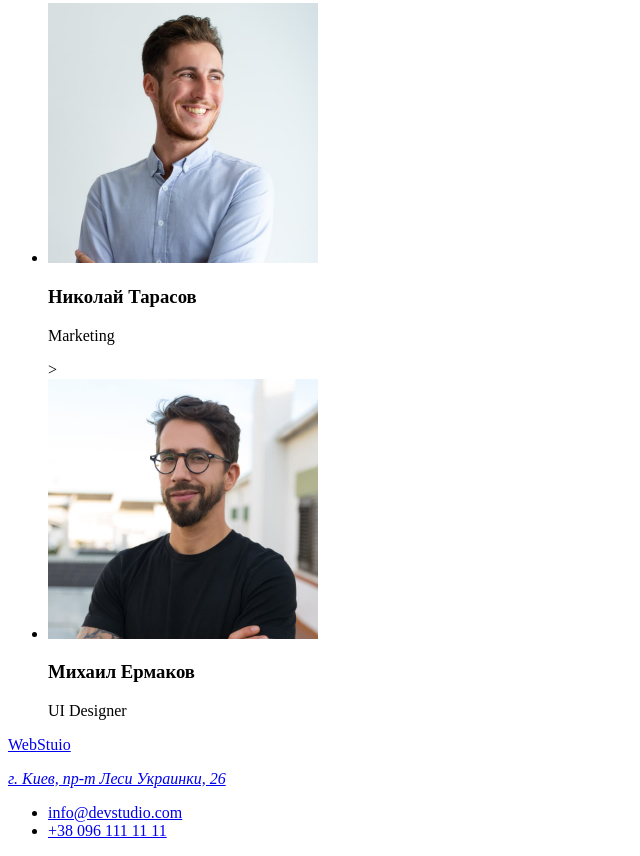
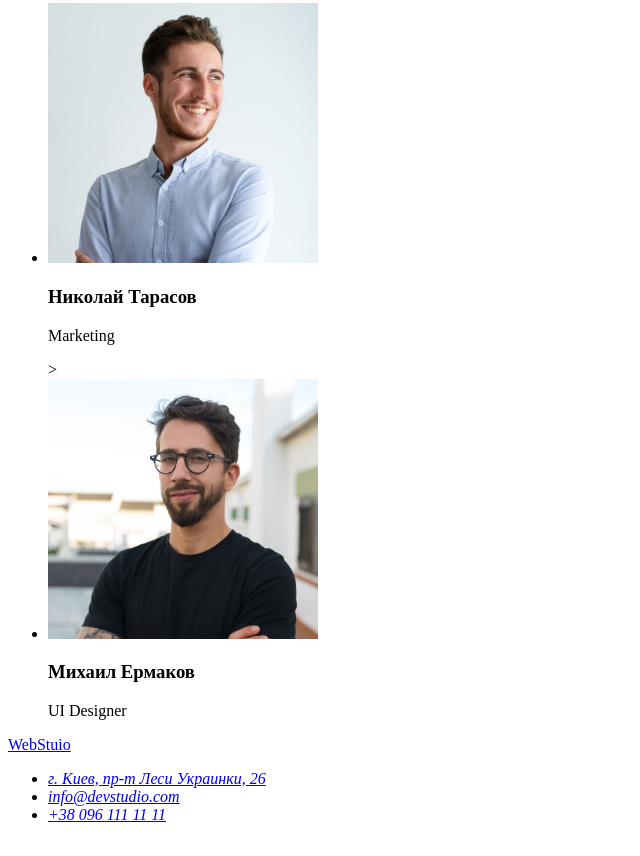
Before and after one commit to Andrusenko-Oleg/goit-markup-hw-01, a plain HTML site: page index.html in a window 1280 px wide. Shown: the part 2087-2943 px from the top of the page, without its empty margins (0-640 px from the left). Drawn offline with Linux system fonts and the light colour scheme.

Commit message:
Корректировал подвал
1) Добавил ссылку с гугла в адрес
2) Отредактировал ссылку с логотипом в подвале

```diff
--- a/index.html
+++ b/index.html
@@ -90,21 +90,16 @@
                 </ul>
             </section>
         </main>
-
     <!-- Футер -->
         <footer>
-            <a href="#" target="parent ">
-                <p>
-                    <span>Web</span>Stuio
-                </p>
-            </a>
+            <a href="#" target="parent "><span>Web</span>Stuio</a>
             <address>
-                <a href="#">г. Киев, пр-т Леси Украинки, 26</a>
-            </address>
                 <ul>
+                    <li><a href="https://goo.gl/maps/L2MyBk3LdG8CVjXL7">г. Киев, пр-т Леси Украинки, 26</a></li>
                     <li><a href="mailto:info@devstudio.com">info@devstudio.com</a></li>
                     <li><a href="tel:+380961111111">+38 096 111 11 11</a></li>
                 </ul>
+            </address>
         </footer>
 
     </body>
```
